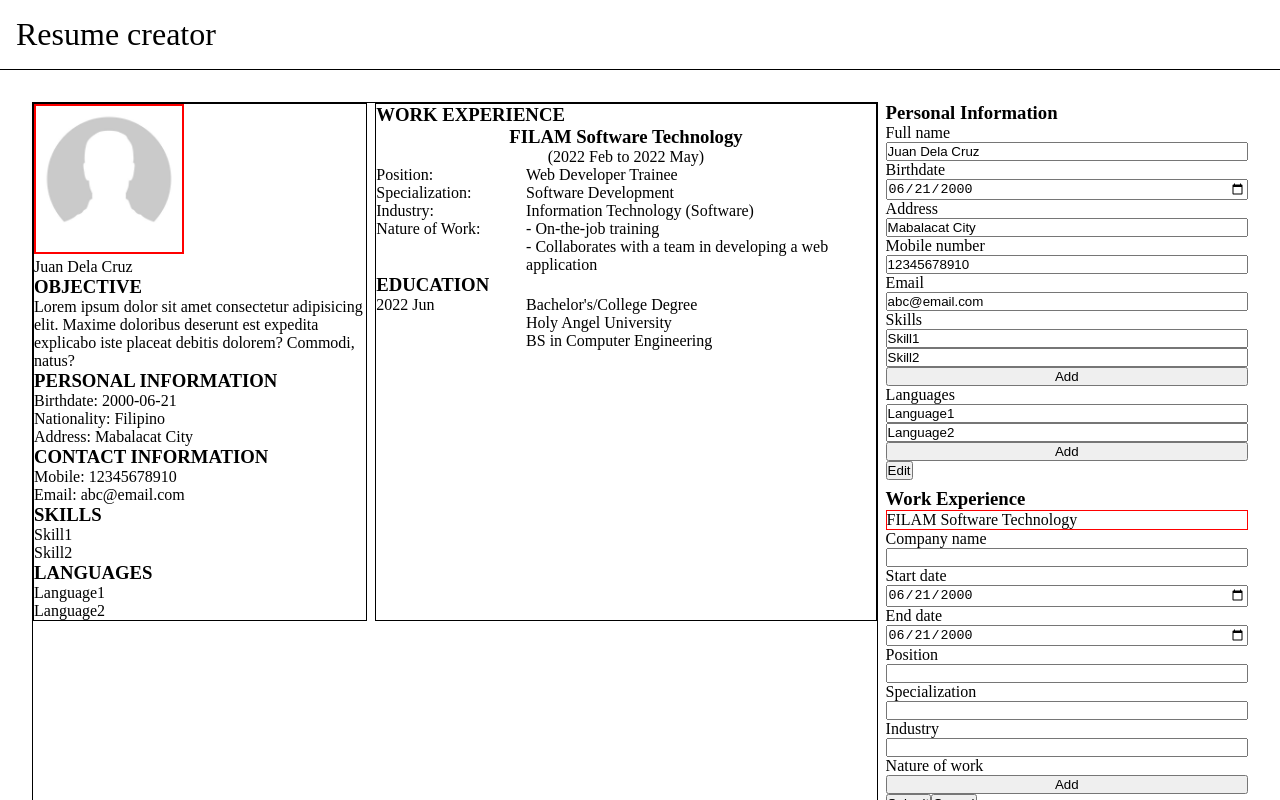
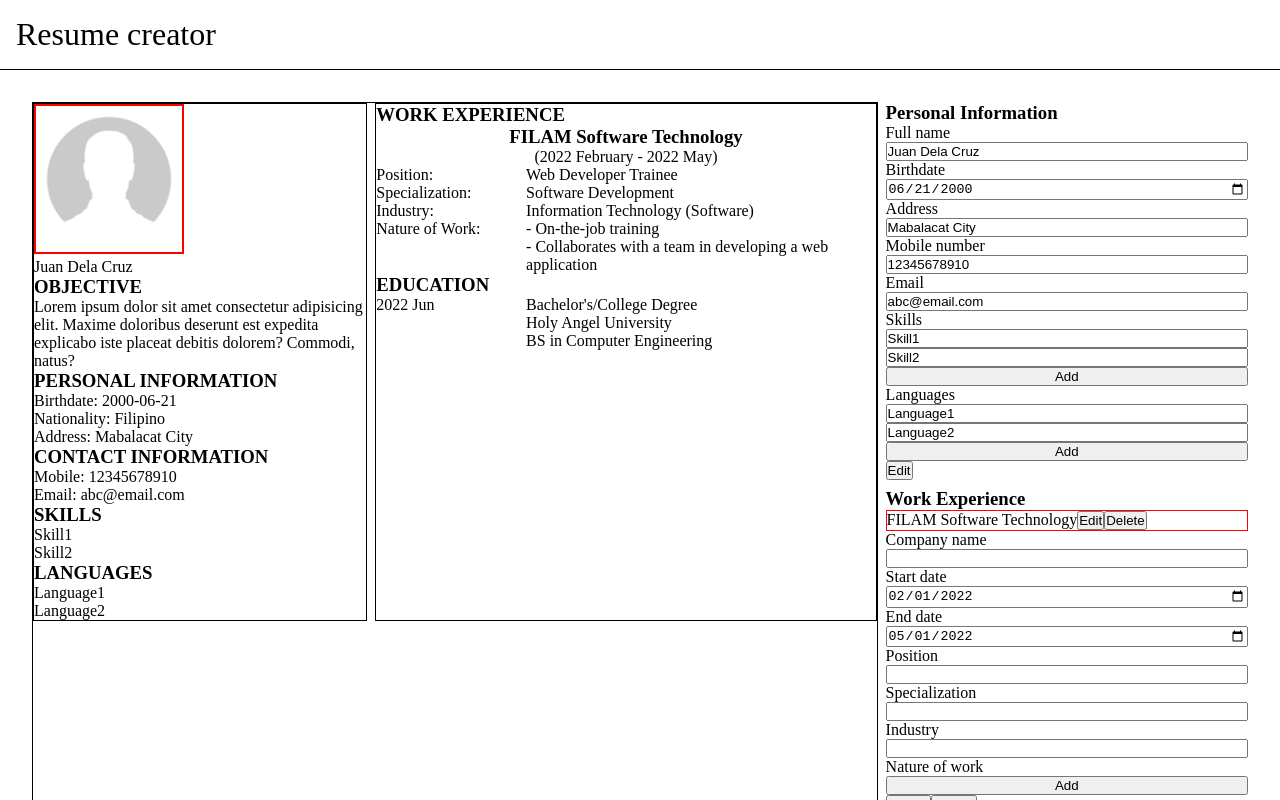
Before and after one commit to Jarrell21/cv-application, a React (Vite) app: page / in a window 1280 px wide. Both pictures are taken after a click on the button "Add work experience". Shown: the top 800 px of the page. Built offline with nearby package versions, Linux system fonts and the light colour scheme.

Commit message:
Update date rendering

```diff
--- a/src/App.jsx
+++ b/src/App.jsx
@@ -1,45 +1,47 @@
 import { useState } from "react";
-import Resume from './components/Resume';
-import Sidebar from './components/Sidebar';
-import { FontAwesomeIcon } from '@fortawesome/react-fontawesome'
-import { faGithub } from '@fortawesome/free-brands-svg-icons'
-import './App.css'
+import Resume from "./components/Resume";
+import Sidebar from "./components/Sidebar";
+import { FontAwesomeIcon } from "@fortawesome/react-fontawesome";
+import { faGithub } from "@fortawesome/free-brands-svg-icons";
+import "./App.css";
 
 function App() {
   const [data, setData] = useState({
     generalInfo: {
-      fullName: 'Juan Dela Cruz',
-      birthDate: '2000-06-21',
-      objective: 'Lorem ipsum dolor sit amet consectetur adipisicing elit. Maxime doloribus deserunt est expedita explicabo iste placeat debitis dolorem? Commodi, natus?',
-      nationality: 'Filipino',
-      address: 'Mabalacat City',
-      mobile: '12345678910',
-      email: 'abc@email.com',
-      skills: ['Skill1', 'Skill2'],
-      languages: ['Language1', 'Language2'],
+      fullName: "Juan Dela Cruz",
+      birthDate: "2000-06-21",
+      objective:
+        "Lorem ipsum dolor sit amet consectetur adipisicing elit. Maxime doloribus deserunt est expedita explicabo iste placeat debitis dolorem? Commodi, natus?",
+      nationality: "Filipino",
+      address: "Mabalacat City",
+      mobile: "12345678910",
+      email: "abc@email.com",
+      skills: ["Skill1", "Skill2"],
+      languages: ["Language1", "Language2"],
     },
     workExperience: [
       {
-        companyName: 'FILAM Software Technology',
-        duration: '2022 Feb to 2022 May',
-        position: 'Web Developer Trainee',
-        specialization: 'Software Development',
-        industry: 'Information Technology (Software)',
+        companyName: "FILAM Software Technology",
+        startDate: "2022-02-01",
+        endDate: "2022-05-01",
+        position: "Web Developer Trainee",
+        specialization: "Software Development",
+        industry: "Information Technology (Software)",
         natureOfWork: [
-          'On-the-job training',
-          'Collaborates with a team in developing a web application'
+          "On-the-job training",
+          "Collaborates with a team in developing a web application",
         ],
-      }
+      },
     ],
     education: [
       {
         attainment: "Bachelor's/College Degree",
-        schoolName: 'Holy Angel University',
-        course: 'BS in Computer Engineering',
-        dateGraduated: '2022 Jun',
-      }
-    ]
-  })
+        schoolName: "Holy Angel University",
+        course: "BS in Computer Engineering",
+        dateGraduated: "2022 Jun",
+      },
+    ],
+  });
 
   return (
     <>
@@ -51,11 +53,11 @@ function App() {
       <footer>
         Created by Jarrell21
         <a href="https://github.com/Jarrell21" target="_blank" rel="noreferrer">
-            <FontAwesomeIcon icon={faGithub} />
+          <FontAwesomeIcon icon={faGithub} />
         </a>
-    </footer>
+      </footer>
     </>
-  )
+  );
 }
 
-export default App
+export default App;
--- a/src/components/Resume.jsx
+++ b/src/components/Resume.jsx
@@ -1,38 +1,59 @@
-import React from 'react'
-import PropTypes from 'prop-types'
-import GeneralInfo from './GeneralInfo';
-import Work from './Work';
-import Education from './Education';
+import React from "react";
+import PropTypes from "prop-types";
+import GeneralInfo from "./GeneralInfo";
+import Work from "./Work";
+import Education from "./Education";
 
 function Resume({ data }) {
   return (
-    <main className='resume'>
+    <main className="resume">
       <div className="resume-row">
-            <div className='resume-left-col'>
+        <div className="resume-left-col">
           <GeneralInfo data={data} />
         </div>
         <div className="resume-right-col">
-            <div className='work-experience'>
+          <div className="work-experience">
             <h3>WORK EXPERIENCE</h3>
-                {data.workExperience && data.workExperience.map((work) => {
-                    return <Work key={work} companyName={work.companyName} duration={work.duration} position={work.position} specialization={work.specialization} industry={work.industry} natureOfWork={work.natureOfWork} />
+            {data.workExperience &&
+              data.workExperience.map((work) => {
+                return (
+                  <Work
+                    key={work}
+                    companyName={work.companyName}
+                    startDate={work.startDate}
+                    endDate={work.endDate}
+                    position={work.position}
+                    specialization={work.specialization}
+                    industry={work.industry}
+                    natureOfWork={work.natureOfWork}
+                  />
+                );
               })}
           </div>
-            <div className='education'>
+          <div className="education">
             <h3>EDUCATION</h3>
-                {data.education && data.education.map((educ) => {
-                    return <Education key={educ} dateGraduated={educ.dateGraduated} attainment={educ.attainment} schoolName={educ.schoolName} course={educ.course} />
+            {data.education &&
+              data.education.map((educ) => {
+                return (
+                  <Education
+                    key={educ}
+                    dateGraduated={educ.dateGraduated}
+                    attainment={educ.attainment}
+                    schoolName={educ.schoolName}
+                    course={educ.course}
+                  />
+                );
               })}
           </div>
         </div>
       </div>
     </main>
-    )
+  );
 }
 
 Resume.propTypes = {
   data: PropTypes.any,
-    setData: PropTypes.any
-}
+  setData: PropTypes.any,
+};
 
-export default Resume
+export default Resume;
--- a/src/components/Sidebar.jsx
+++ b/src/components/Sidebar.jsx
@@ -1,124 +1,265 @@
-import React, { useState } from 'react';
-import PropTypes from 'prop-types'
-import '../styles/Sidebar.css'
+import React, { useState } from "react";
+import PropTypes from "prop-types";
+import "../styles/Sidebar.css";
 
 function Sidebar({ data, setData }) {
   const personalInfoinputList = [
-    {groupName: 'generalInfo', label: 'Full name', type: 'text', name: 'fullName'},
-    {groupName: 'generalInfo', label: 'Birthdate', type: 'date', name: 'birthDate'},
-    {groupName: 'generalInfo', label: 'Address', type: 'text', name: 'address'},
-    {groupName: 'generalInfo', label: 'Mobile number', type: 'text', name: 'mobile'},
-    {groupName: 'generalInfo', label: 'Email', type: 'email', name: 'email'},
-    {groupName: 'generalInfo', label: 'Skills', type: 'text', name: 'skills', isArray: true},
-    {groupName: 'generalInfo', label: 'Languages', type: 'text', name: 'languages', isArray: true},
+    {
+      groupName: "generalInfo",
+      label: "Full name",
+      type: "text",
+      name: "fullName",
+    },
+    {
+      groupName: "generalInfo",
+      label: "Birthdate",
+      type: "date",
+      name: "birthDate",
+    },
+    {
+      groupName: "generalInfo",
+      label: "Address",
+      type: "text",
+      name: "address",
+    },
+    {
+      groupName: "generalInfo",
+      label: "Mobile number",
+      type: "text",
+      name: "mobile",
+    },
+    { groupName: "generalInfo", label: "Email", type: "email", name: "email" },
+    {
+      groupName: "generalInfo",
+      label: "Skills",
+      type: "text",
+      name: "skills",
+      isArray: true,
+    },
+    {
+      groupName: "generalInfo",
+      label: "Languages",
+      type: "text",
+      name: "languages",
+      isArray: true,
+    },
   ];
 
   const workInputList = [
-    {groupName: 'workExperience', label: 'Company name', type: 'text', name: 'companyName'},
-    {groupName: 'workExperience', label: 'Start date', type: 'date', name: 'startDate'},
-    {groupName: 'workExperience', label: 'End date', type: 'date', name: 'endDate'},
-    {groupName: 'workExperience', label: 'Position', type: 'text', name: 'position'},
-    {groupName: 'workExperience', label: 'Specialization', type: 'text', name: 'specialization'},
-    {groupName: 'workExperience', label: 'Industry', type: 'email', name: 'industry'},
-    {groupName: 'workExperience', label: 'Nature of work', type: 'text', name: 'natureOfWork', isArray: true},
+    {
+      groupName: "workExperience",
+      label: "Company name",
+      type: "text",
+      name: "companyName",
+    },
+    {
+      groupName: "workExperience",
+      label: "Start date",
+      type: "date",
+      name: "startDate",
+    },
+    {
+      groupName: "workExperience",
+      label: "End date",
+      type: "date",
+      name: "endDate",
+    },
+    {
+      groupName: "workExperience",
+      label: "Position",
+      type: "text",
+      name: "position",
+    },
+    {
+      groupName: "workExperience",
+      label: "Specialization",
+      type: "text",
+      name: "specialization",
+    },
+    {
+      groupName: "workExperience",
+      label: "Industry",
+      type: "email",
+      name: "industry",
+    },
+    {
+      groupName: "workExperience",
+      label: "Nature of work",
+      type: "text",
+      name: "natureOfWork",
+      isArray: true,
+    },
   ];
 
   const educationInputList = [
-    {groupName: 'education', label: 'School name', type: 'text', name: 'schoolName'},
-    {groupName: 'education', label: 'Attainment', type: 'text', name: 'attainment'},
-    {groupName: 'education', label: 'Course', type: 'text', name: 'course'},
-    {groupName: 'education', label: 'Date graduated', type: 'date', name: 'dateGraduated'},
+    {
+      groupName: "education",
+      label: "School name",
+      type: "text",
+      name: "schoolName",
+    },
+    {
+      groupName: "education",
+      label: "Attainment",
+      type: "text",
+      name: "attainment",
+    },
+    { groupName: "education", label: "Course", type: "text", name: "course" },
+    {
+      groupName: "education",
+      label: "Date graduated",
+      type: "date",
+      name: "dateGraduated",
+    },
   ];
 
   const [visible, setVisible] = useState(false);
 
   const handleAddButton = (group) => {
-    setVisible((prev) => ({...prev, [group]: !prev[group]}));
+    setVisible((prev) => ({ ...prev, [group]: !prev[group] }));
+  };
+
+  return (
+    <aside className="side">
+      <div className="side-personal-info">
+        <h3>Personal Information</h3>
+        <InputGroup
+          group={personalInfoinputList}
+          data={data}
+          setData={setData}
+        />
+        <button>Edit</button>
+      </div>
+      <div className="side-work-exp">
+        <h3>Work Experience</h3>
+        {data.workExperience &&
+          data.workExperience.map((work) => {
+            return (
+              <div key={work} className="sidebar-item">
+                {work.companyName}
+                <button>Edit</button>
+                <button>Delete</button>
+              </div>
+            );
+          })}
+        {visible["work"] ? (
+          <>
+            <InputGroup group={workInputList} data={data} setData={setData} />
+            <button>Submit</button>
+            <button onClick={() => handleAddButton("work")}>Cancel</button>
+          </>
+        ) : (
+          <button onClick={() => handleAddButton("work")}>
+            Add work experience
+          </button>
+        )}
+      </div>
+      <div className="side-education">
+        <h3>Education</h3>
+        {data.education &&
+          data.education.map((education) => {
+            return (
+              <div key={education} className="sidebar-item">
+                {education.schoolName}
+                <button>Edit</button>
+                <button>Delete</button>
+              </div>
+            );
+          })}
+        {visible["education"] ? (
+          <>
+            <InputGroup
+              group={educationInputList}
+              data={data}
+              setData={setData}
+            />
+            <button>Submit</button>
+            <button onClick={() => handleAddButton("education")}>Cancel</button>
+          </>
+        ) : (
+          <button onClick={() => handleAddButton("education")}>
+            Add education
+          </button>
+        )}
+      </div>
+    </aside>
+  );
 }
 
+function InputGroup({ group, data, setData }) {
   return (
-    <aside className='side'>
-      <div className='side-personal-info'>
-        <h3>Personal Information</h3>
-        <InputGroup group={personalInfoinputList} data={data} setData={setData}/>
-        <button>Edit</button>
-      </div>
-      <div className='side-work-exp'>
-        <h3>Work Experience</h3>
-        {data.workExperience && data.workExperience.map((work) => {
-          return <div key={work} className='sidebar-item'>{work.companyName}</div>
-        })}
-        {visible['work'] ? (
-            <>
-              <InputGroup group={workInputList} data={data} setData={setData}/>
-              <button>Submit</button>
-              <button onClick={() => handleAddButton('work')}>Cancel</button>
-            </>
-          ) : <button onClick={() => handleAddButton('work')}>Add work experience</button>
-        }
-
-      </div>
-      <div className='side-education'>
-        <h3>Education</h3>
-        {data.education && data.education.map((education) => {
-          return <div key={education} className='sidebar-item'>{education.schoolName}</div>
-        })}
-        {visible['education'] ? (
-            <>
-              <InputGroup group={educationInputList} data={data} setData={setData}/>
-              <button>Submit</button>
-              <button onClick={() => handleAddButton('education')}>Cancel</button>
-            </>
-          ) : <button onClick={() => handleAddButton('education')}>Add education</button>
-        }
-      </div>
-    </aside>
-  )
-}
-
-function InputGroup({ group, data, setData }){
-  return <div className='input-group'>
+    <div className="input-group">
       {group.map((input) => {
         return (
-        <div key={input.label} className='input'>
+          <div key={input.label} className="input">
             <label htmlFor={input.name}>{input.label}</label>
-          {input.type == 'date' ?
+            {input.type == "date" ? (
+              Array.isArray(data[input.groupName]) ? (
+                data[input.groupName].map((item) => {
+                  return (
+                    <input
+                      key={item}
+                      title={input.name}
+                      type={input.type}
+                      name={input.name}
+                      defaultValue={
+                        new Date(item[input.name]).toISOString().split("T")[0]
+                      }
+                    />
+                  );
+                })
+              ) : (
                 <input
                   title={input.name}
                   type={input.type}
                   name={input.name}
-              defaultValue={new Date(data.generalInfo.birthDate).toISOString().split('T')[0]}
-            /> :
-            input.isArray ?
+                  defaultValue={
+                    new Date(data[input.groupName][input.name])
+                      .toISOString()
+                      .split("T")[0]
+                  }
+                />
+              )
+            ) : input.isArray ? (
               <>
-                {data[input.groupName][input.name] && data[input.groupName][input.name].map((element) => {
-                  return <input key={element} title={input.name} type={input.type} name={input.name} defaultValue={element} />
+                {data[input.groupName][input.name] &&
+                  data[input.groupName][input.name].map((element) => {
+                    return (
+                      <input
+                        key={element}
+                        title={input.name}
+                        type={input.type}
+                        name={input.name}
+                        defaultValue={element}
+                      />
+                    );
                   })}
                 <button>Add</button>
               </>
-              :
+            ) : (
               <input
                 title={input.name}
                 type={input.type}
                 name={input.name}
                 defaultValue={data.generalInfo[input.name]}
               />
-          }
+            )}
           </div>
-      )
+        );
       })}
     </div>
+  );
 }
 
 Sidebar.propTypes = {
   data: PropTypes.any,
   setData: PropTypes.any,
-}
+};
 
 InputGroup.propTypes = {
   group: PropTypes.any,
   data: PropTypes.any,
   setData: PropTypes.any,
-}
+};
 
-export default Sidebar
+export default Sidebar;
--- a/src/components/Work.jsx
+++ b/src/components/Work.jsx
@@ -1,38 +1,71 @@
-import React from 'react'
-import PropTypes from 'prop-types'
+import React from "react";
+import PropTypes from "prop-types";
 
-function Work({ companyName, duration, position, specialization, industry, natureOfWork }) {
+function Work({
+  companyName,
+  startDate,
+  endDate,
+  position,
+  specialization,
+  industry,
+  natureOfWork,
+}) {
+  var months = [
+    "January",
+    "February",
+    "March",
+    "April",
+    "May",
+    "June",
+    "July",
+    "August",
+    "September",
+    "October",
+    "November",
+    "December",
+  ];
+
+  function convertDate(dateStr) {
+    var tempDate = dateStr.split("-");
+    return tempDate[0] + " " + months[Number(tempDate[1]) - 1];
+  }
+
   return (
     <div className="work">
-        <div className='work-header'>
+      <div className="work-header">
         <h3>{companyName}</h3>
-        <p>({duration})</p>
+        <p>
+          ({convertDate(startDate)} - {convertDate(endDate)})
+        </p>
       </div>
-        <div className='work-row'>
-            <div className='work-left-col'>
+      <div className="work-row">
+        <div className="work-left-col">
           <p>Position: </p>
           <p>Specialization: </p>
           <p>Industry: </p>
           <p>Nature of Work: </p>
         </div>
-            <div className='work-right-col'>
+        <div className="work-right-col">
           <p>{position}</p>
           <p>{specialization}</p>
           <p>{industry}</p>
-            {natureOfWork.map((desc) => (<p key={desc}>- {desc}</p>))}
+          {natureOfWork.map((desc) => (
+            <p key={desc}>- {desc}</p>
+          ))}
         </div>
       </div>
     </div>
-    )
+  );
 }
 
 Work.propTypes = {
   companyName: PropTypes.any,
-    duration: PropTypes.any,
+  startDate: PropTypes.any,
+  endDate: PropTypes.any,
   position: PropTypes.any,
   specialization: PropTypes.any,
   industry: PropTypes.any,
-    natureOfWork: PropTypes.any
-}
+  natureOfWork: PropTypes.any,
+};
 
-export default Work
+export default Work;
```
Also changed, not shown: src/components/Education.jsx (+8 -8 lines), src/components/GeneralInfo.jsx (+15 -13 lines). Lines whose indentation alone changed are shown as unchanged.
